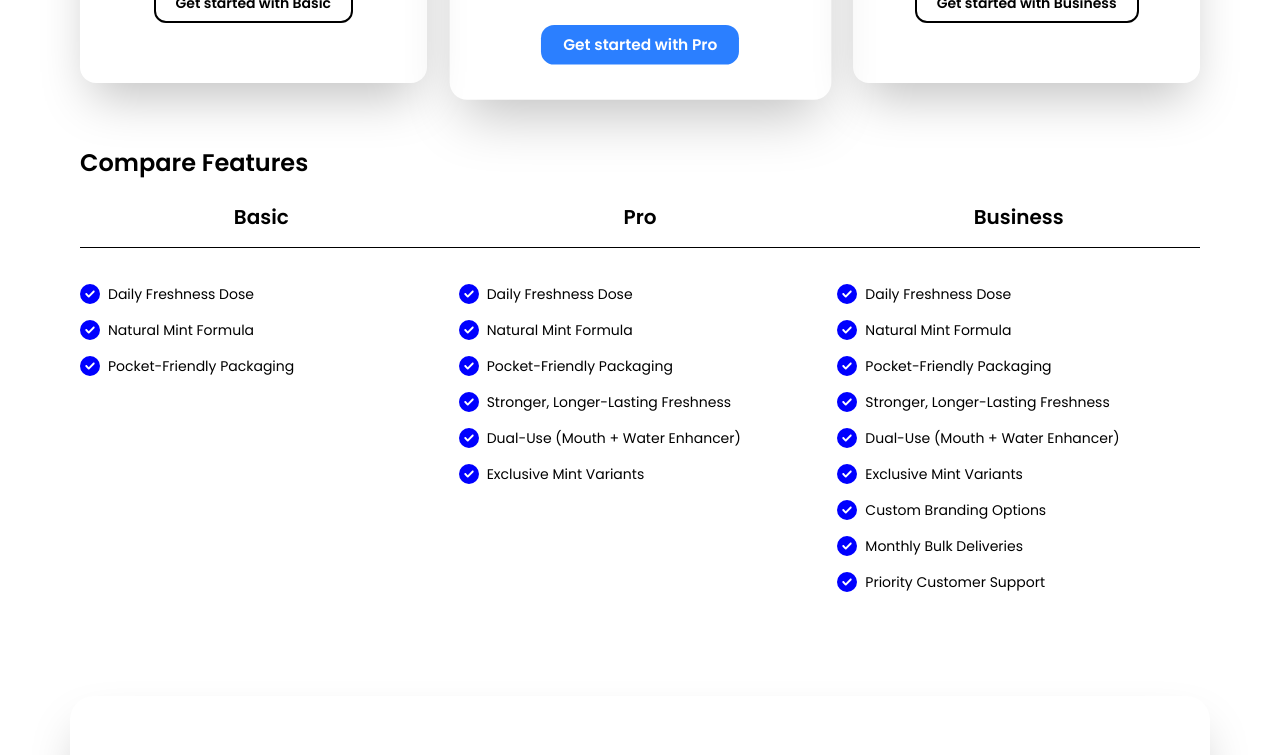
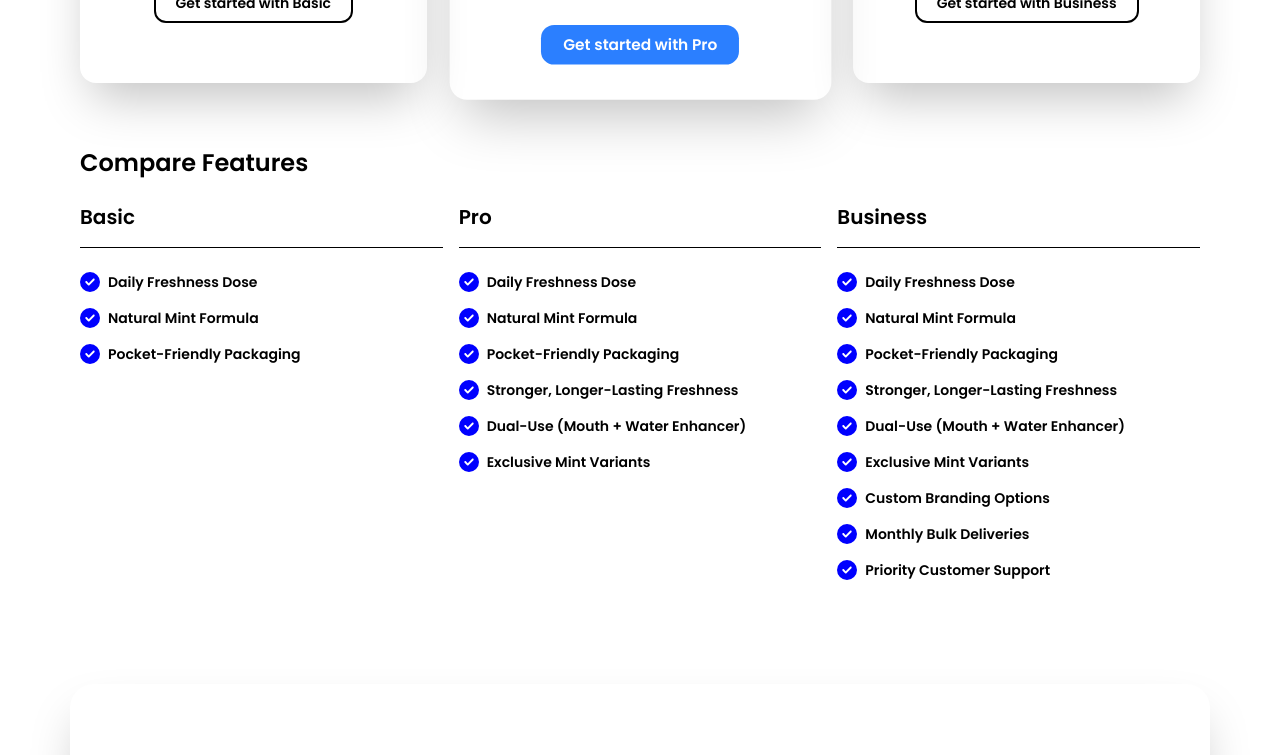
Before and after one commit to M-Juss/React-Tailwind-Website, a React (Vite) app: page /pricing in a window 1280 px wide. Shown: the part 619-1374 px from the top of the page. Built offline with nearby package versions, Linux system fonts and the light colour scheme.

Commit message:
Fix Pricing page bugs

```diff
--- a/src/pages/Pricing.jsx
+++ b/src/pages/Pricing.jsx
@@ -73,15 +73,45 @@ const Pricing = () => {
 
         {/* Plan Headers */}
         <div className='grid grid-cols-1 md:grid-cols-3 gap-4 text-center font-semibold text-xl'>
-          <h1>Basic</h1>
-          <h1>Pro</h1>
-          <h1>Business</h1>
+          <div>
+            <h1 className='flex'>Basic</h1>
+            <div className='border-b my-4' />
+            {basic.map((item, index) => (
+                <div className='flex items-start gap-2 py-2 text-sm' key={index}>
+                  <FaCircleCheck color='blue' size={20} />
+                  <span>{item}</span>
+                </div>
+              ))}
+          </div>
+
+          <div>
+            <h1 className='flex'>Pro</h1>
+            <div className='border-b my-4' />
+            {pro.map((item, index) => (
+                <div className='flex items-start gap-2 py-2 text-sm' key={index}>
+                  <FaCircleCheck color='blue' size={20} />
+                  <span>{item}</span>
+                </div>
+              ))}
+          </div>
+
+          <div>
+            <h1 className='flex'>Business</h1>
+            <div className='border-b my-4' />
+            {business.map((item, index) => (
+                <div className='flex items-start gap-2 py-2 text-sm' key={index}>
+                  <FaCircleCheck color='blue' size={20} />
+                  <span>{item}</span>
+                </div>
+              ))}
+          </div>
+
         </div>
 
-        <div className='border-b my-4' />
 
-        {/* Features List */}
-        <div className='grid grid-cols-1 md:grid-cols-3 gap-4'>
+
+
+        {/* <div className='grid grid-cols-1 md:grid-cols-3 gap-4'>
           {[basic, pro, business].map((plan, i) => (
             <div className='pt-3' key={i}>
               {plan.map((item, index) => (
@@ -92,7 +122,7 @@ const Pricing = () => {
               ))}
             </div>
           ))}
-        </div>
+        </div> */}
       </div>
 
       <GetStarted />
```
